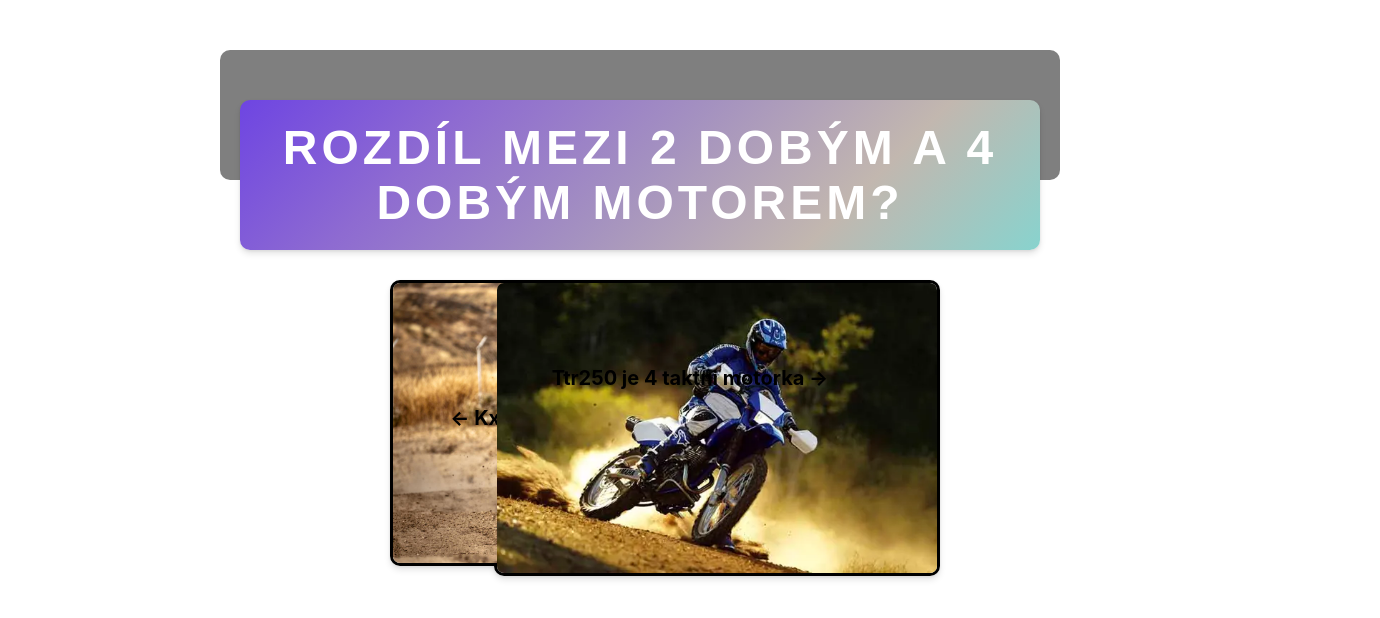
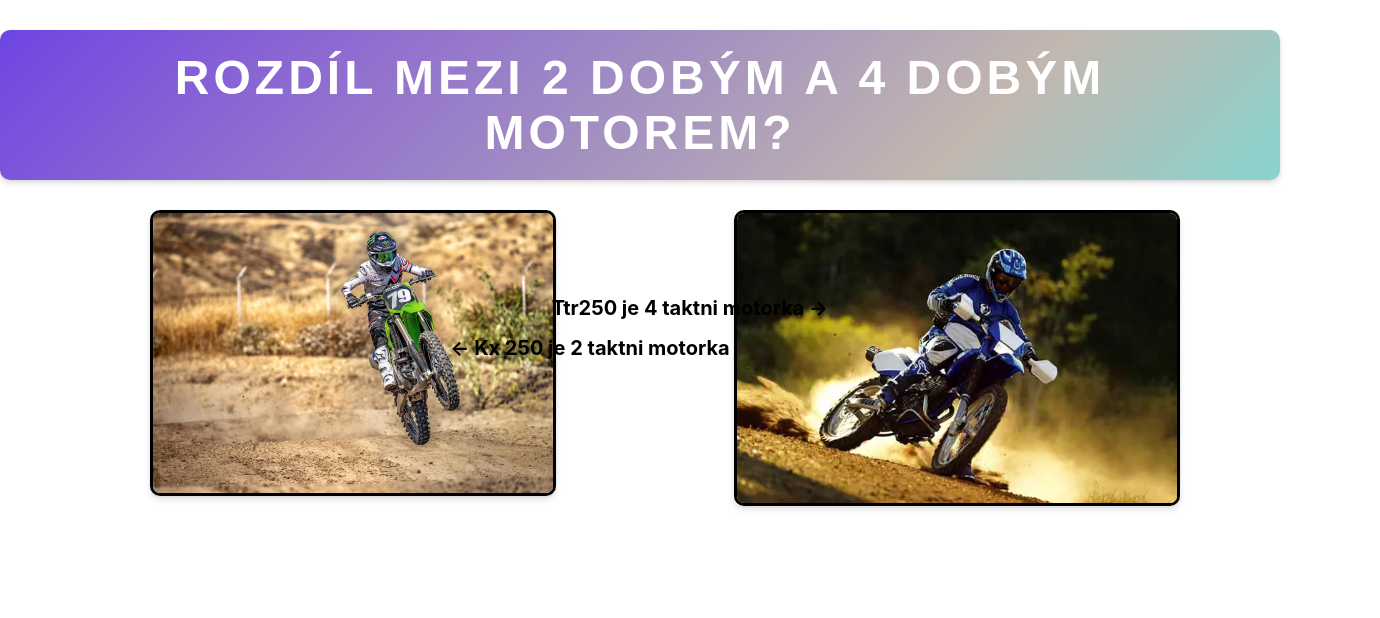
Before and after one commit to TonyKmoch/ghostmoto, a React (Create React App) app: page / in a window 1280 px wide. Shown: the top 618 px of the page, 1380 px wide, since content can reach past the window. Built offline with nearby package versions, Linux system fonts and the light colour scheme.

Commit message:
oprava08

```diff
--- a/src/App.css
+++ b/src/App.css
@@ -1,9 +1,4 @@
 .App {
-  max-width: 800px;
-  margin: 50px auto;
-  padding: 20px;
-  background: rgba(0, 0, 0, 0.5);
-  /* Přidání tmavého překryvu pro lepší čitelnost textu */
   border-radius: 10px;
   text-align: center;
 }
```
